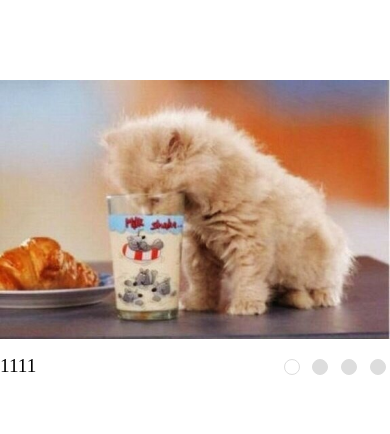
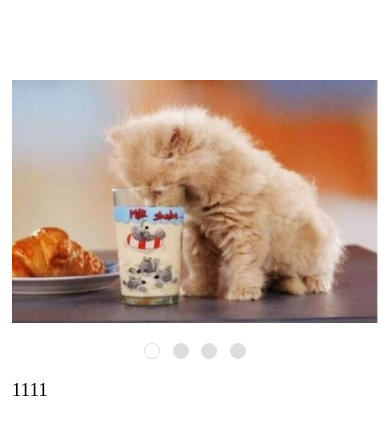
Before and after one commit to 1Alisa1/cssMemeSlider, a plain HTML site: page cssMemeSlider/index.html in a window 390 px wide. Drawn offline with nearby package versions, Linux system fonts and the light colour scheme.

Commit message:
feat: add styles for modile version (Sun, Sep 17, 2023 03:38:43 PM)

```diff
--- a/cssMemeSlider/style.css
+++ b/cssMemeSlider/style.css
@@ -73,3 +73,23 @@
   font-size: 1.2em;
   font-weight: 500;
 }
+
+@media (min-width: 320px) and (max-width: 1023px) {
+  .wrapper {
+    grid-template-columns: 1fr;
+    grid-template-rows: repeat(3, auto);
+    grid-gap: 1em;
+    padding: 0 3%;
+  }
+
+  .slider-images {
+    grid-column: 1;
+    grid-row: 1;
+    max-width: 36em;
+  }
+
+  .controls-container {
+    grid-row: 2;
+    justify-content: center;
+  }
+}
```
